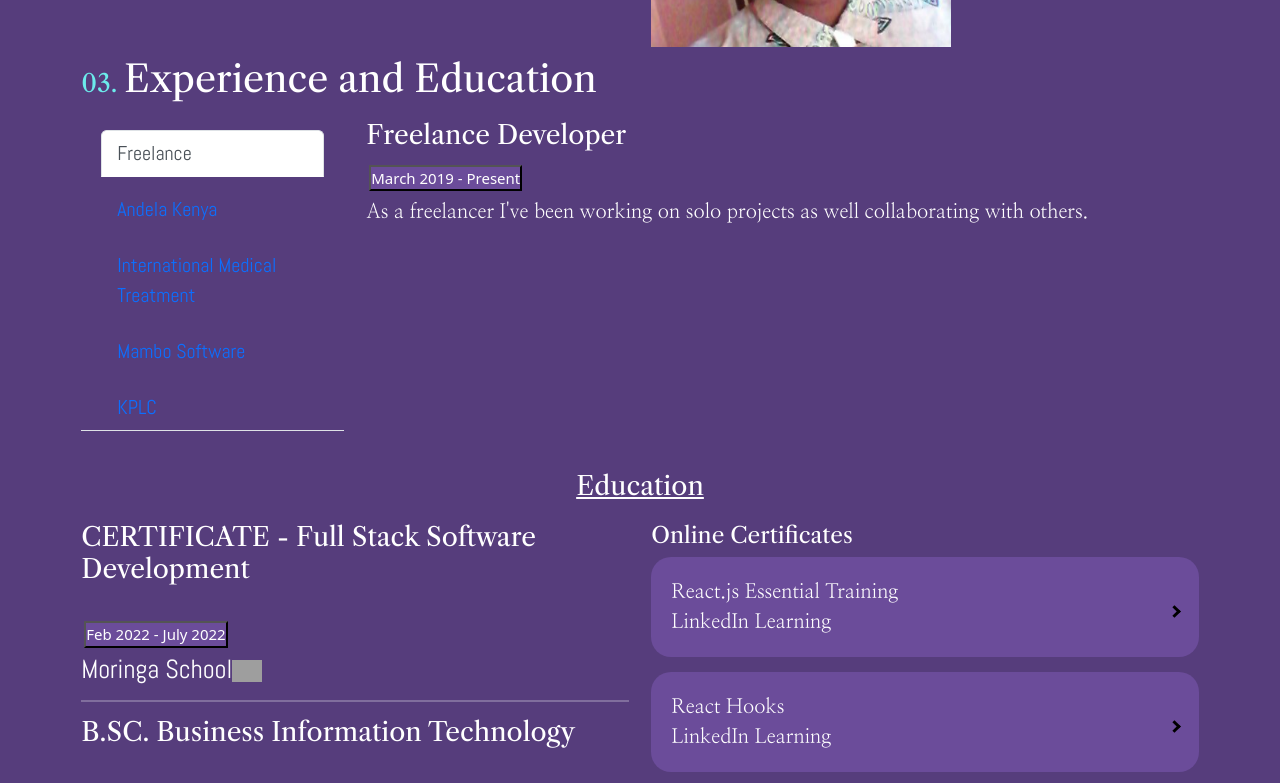
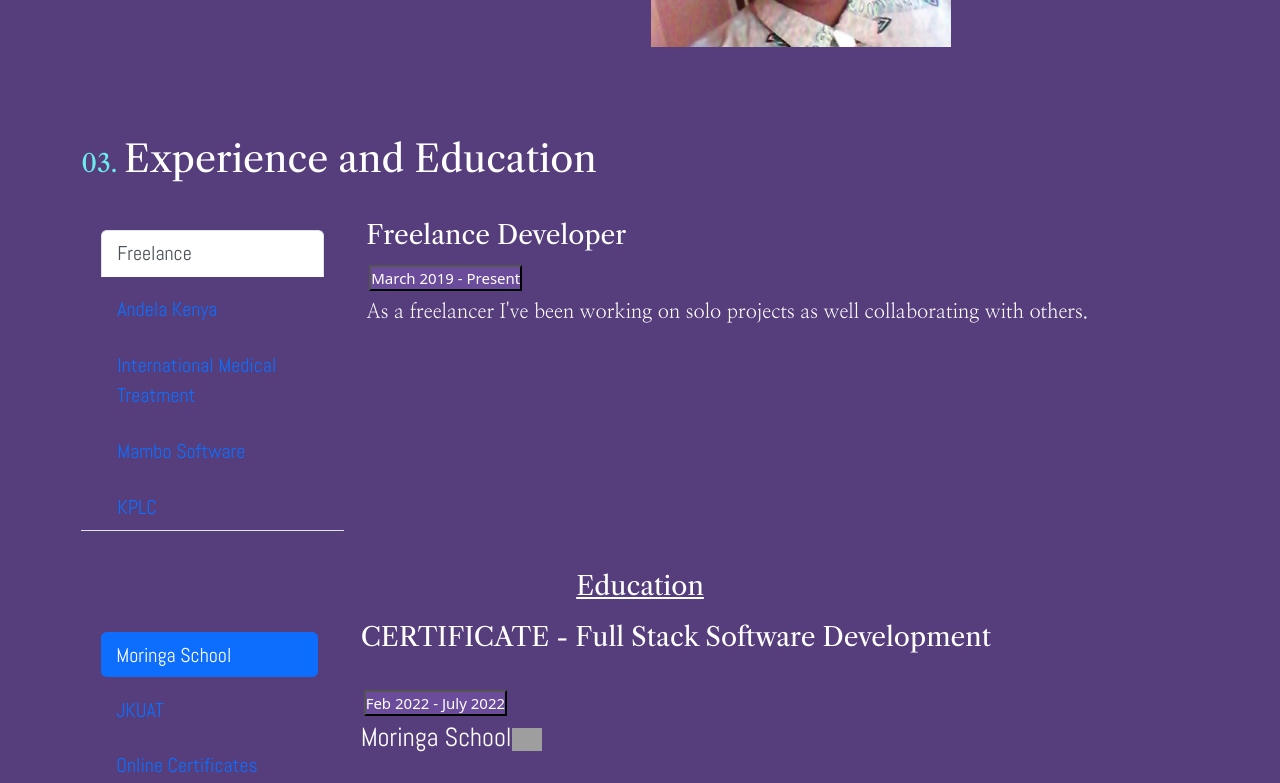
Before and after one commit to Rachelnk/portfolio-v2, a React (Create React App) app: page / in a window 1280 px wide. Shown: the part 1020-1803 px from the top of the page. Built offline with nearby package versions, Linux system fonts and the light colour scheme; grey boxes are pictures that could not be loaded.

Commit message:
Redesign education section to contain elements in a vertical container.

```diff
--- a/src/Pages/Education.js
+++ b/src/Pages/Education.js
@@ -5,10 +5,10 @@ function Education(){
   return(
     <>
 
-     <div className='row w3-animate-left'>
+     <div className='row w3-animate-left' style={{marginTop: '80px'}}>
      <h1 className='heading w3-animate-left' style={{textAlign: "left", paddingBottom: '10px', paddingTop: '10px', fontFamily: 'Libre Caslon Text, serif'}}><span style={{color: '#6cebeb', fontSize: '25px'}}>03. </span>Experience and Education</h1>
 
-     <div >
+     <div style={{marginTop: '20px'}}>
      <Tab.Container id="left-tabs-example" defaultActiveKey="first" >
       <Row>
         <Col sm={3}>
@@ -119,16 +119,33 @@ Crimping)</li>
     <div className='row w3-animate-right'>
     <h3 style={{textDecoration: "underline", marginBottom:'20px', textAlign: 'center', marginTop: '40px', fontFamily: 'Libre Caslon Text, serif'}}>Education</h3>
 
-      <div className='col-md-6'>
-          <div className=''>
+    <Tab.Container id="left-tabs-example" defaultActiveKey="first">
+      <Row>
+        <Col sm={3}>
+          <Nav variant="pills" className="flex-column">
+            <Nav.Item>
+              <Nav.Link eventKey="first">Moringa School</Nav.Link>
+            </Nav.Item>
+            <Nav.Item>
+              <Nav.Link eventKey="second">JKUAT</Nav.Link>
+            </Nav.Item>
+            <Nav.Item>
+              <Nav.Link eventKey="third">Online Certificates</Nav.Link>
+            </Nav.Item>
+          </Nav>
+        </Col>
+        <Col sm={9}>
+          <Tab.Content>
+            <Tab.Pane eventKey="first">
+            <div className=''>
               <h3 style={{fontFamily: 'Libre Caslon Text, serif'}}>CERTIFICATE - Full Stack Software Development</h3> <br></br>
               <span> <button className='edu-btn'>Feb 2022 - July 2022</button></span> <br></br>
               <h3 style={{fontFamily: 'Libre Caslon Text, serif'}}>
                 <a style={{textDecoration: 'none'}} href='https://moringaschool.com/'> Moringa School</a><img src="https://www.flaticon.com/free-icon/university_864102" width='30' alt=''/></h3>
 
             </div>
-            < hr style={{color: 'white'}}/>
-
+            </Tab.Pane>
+            <Tab.Pane eventKey="second">
             <div className=''>
             <h3 style={{fontFamily: 'Libre Caslon Text, serif'}}> B.SC. Business Information Technology </h3> <br></br>
             <span><button className='edu-btn'>Sept 2013 - June 2017</button> <br></br></span>
@@ -136,15 +153,29 @@ Crimping)</li>
                 <h3 style={{fontFamily: 'Libre Caslon Text, serif'}}>Attained a Second-Class Upper Honours</h3>
               < hr style={{color: 'white'}}/>
             </div>
+            </Tab.Pane>
+            <Tab.Pane eventKey="third">
+            <div className=''>
 
-      </div>
-      <div className='col-md-6'>
-        <h4>Online Certificates</h4>
 
       <a style={{textDecoration: 'none'}} href='https://www.linkedin.com/learning/certificates/62756bf81074727bcd1c4811fcaaaad7e17d844dc22bd56bf5ac505cd0d0792d'><p className='online-certs'>React.js Essential Training<br></br>LinkedIn Learning <i className='arrow right' style={{fontSize: '30px', float: 'right'}}></i></p></a>
       <a style={{textDecoration: 'none'}} href='https://www.linkedin.com/learning/certificates/2e54bfacf96e7ab65e2cd99fb9ac25eea1fe31ed1426c9fbc66e438e44efe78d'><p className='online-certs'>React Hooks<br></br>LinkedIn Learning<i className='arrow right' style={{fontSize: '30px', float: 'right'}}></i></p></a>
       <a style={{textDecoration: 'none'}} href='https://www.linkedin.com/learning/certificates/3eaed944a07f50678ca90e3f3cb9e194f044f0141c4cd5a56185a07ac83daf59'> <p className='online-certs'>React.js: Building an Interface<br></br>LinkedIn Learning <i className='arrow right' style={{fontSize: '30px', float: 'right'}}></i></p></a>
       </div>
+            </Tab.Pane>
+          </Tab.Content>
+        </Col>
+      </Row>
+    </Tab.Container>
+
+      <div className='col-md-6'>
+
+
+
+
+
+      </div>
+
 
     </div>
     </>
```
